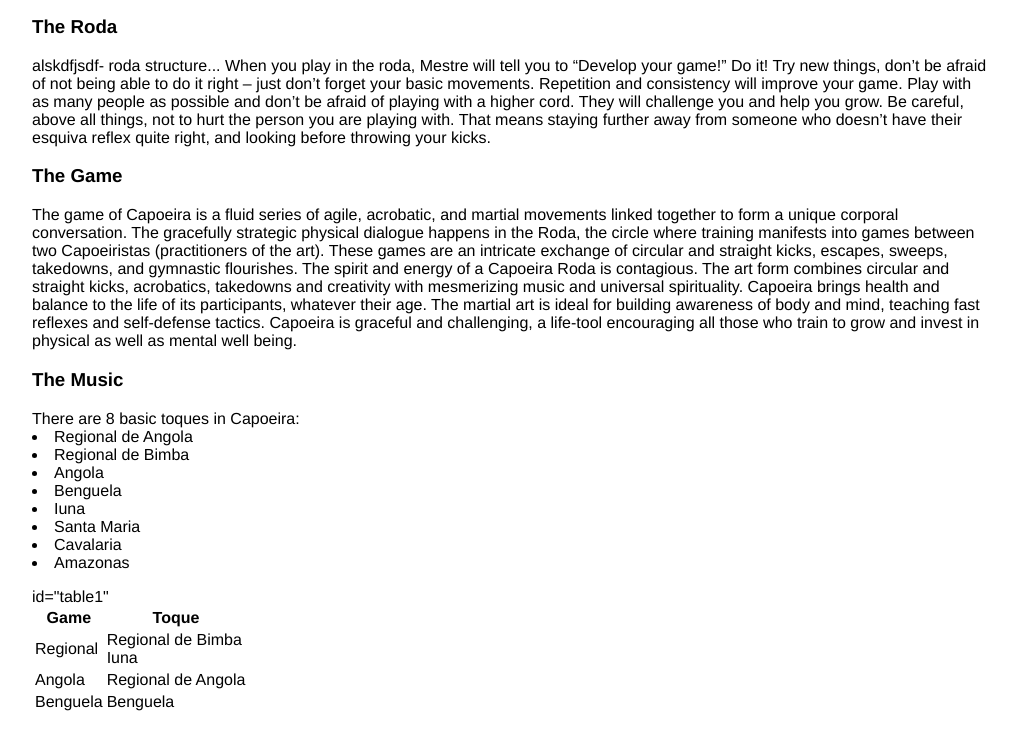
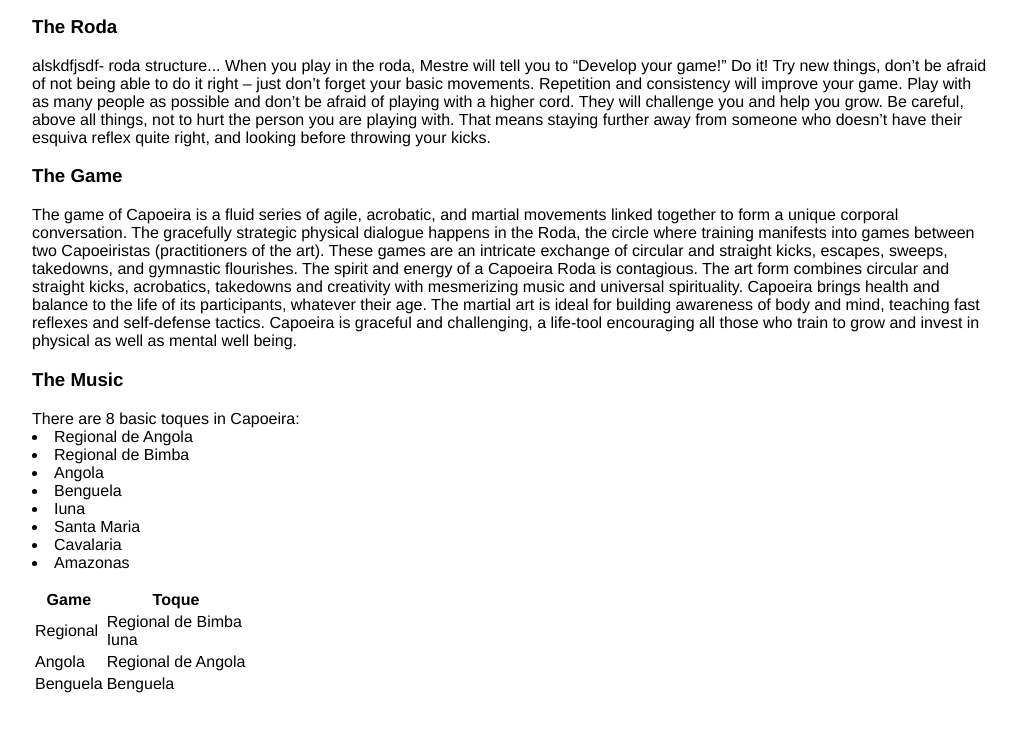
Before and after one commit to khorshid1/khorshid1.github.io, a plain HTML site: page About Capoeira.html in a window 1280 px wide. Shown: the part 1104-1838 px from the top of the page, without its empty margins (128-1145 px from the left). Drawn offline with Linux system fonts and the light colour scheme.

```diff
--- a/About Capoeira.html
+++ b/About Capoeira.html
@@ -56,7 +56,7 @@
         </p>
         <p>
         </p>
-<div> id="table1"
+<div id="table1">
 <table>
   <tr>
     <th>Game</th>
```
